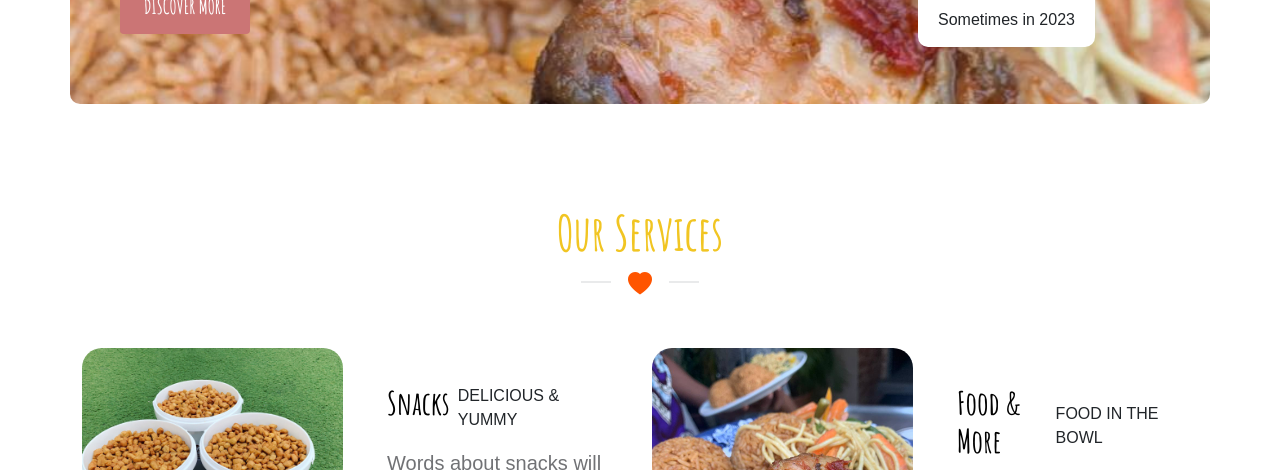
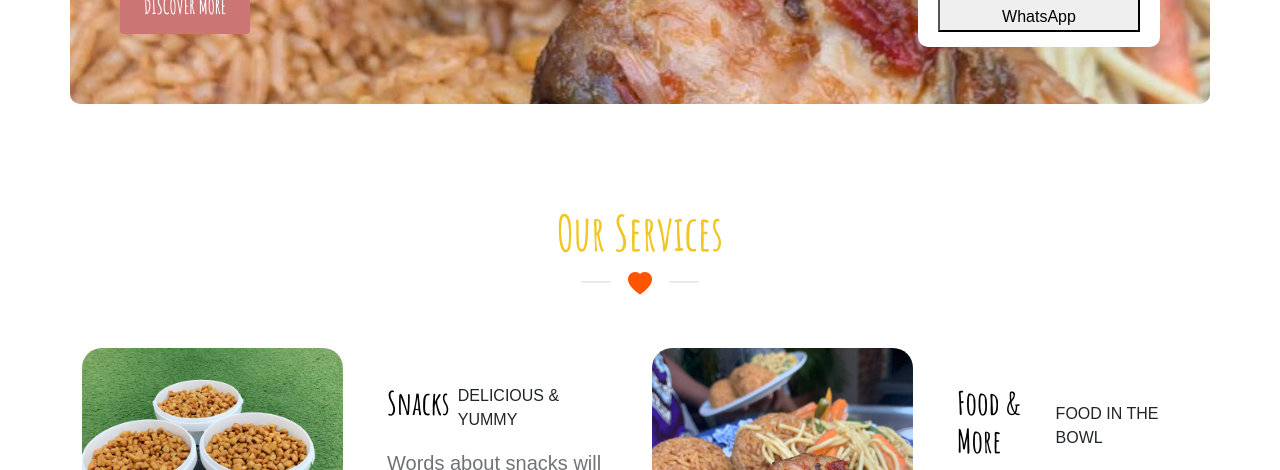
Before and after one commit to Sunnyjoe101/Sunnyjoe101.github.io, a plain HTML site: page index.html in a window 1280 px wide. Shown: the part 630-1100 px from the top of the page. Drawn offline with Linux system fonts and the light colour scheme.

Commit message:
Update index.html

```diff
--- a/index.html
+++ b/index.html
@@ -122,7 +122,7 @@ Free Bootstrap 5 HTML Template
                                 <h4 class="save-the-date-title">Save the date</h4>
 
                                 <div class="save-the-date-body">
-                                    <span class="date">Sometimes in 2023</span>
+                                    <span class="date"><button>Get in touch with us on WhatsApp</button></span>
                                 </div>
                             </div>
                         </div>
```
